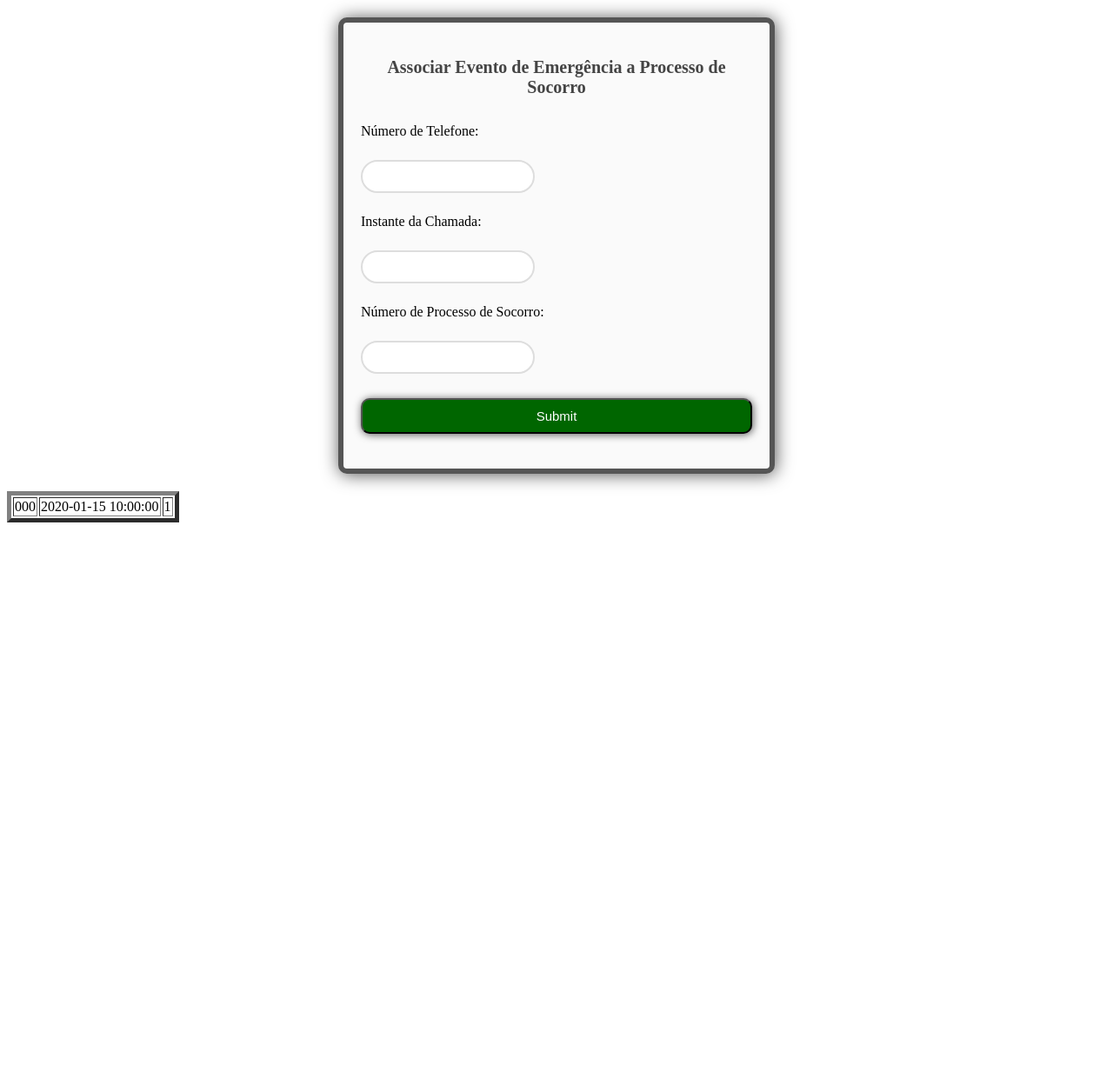
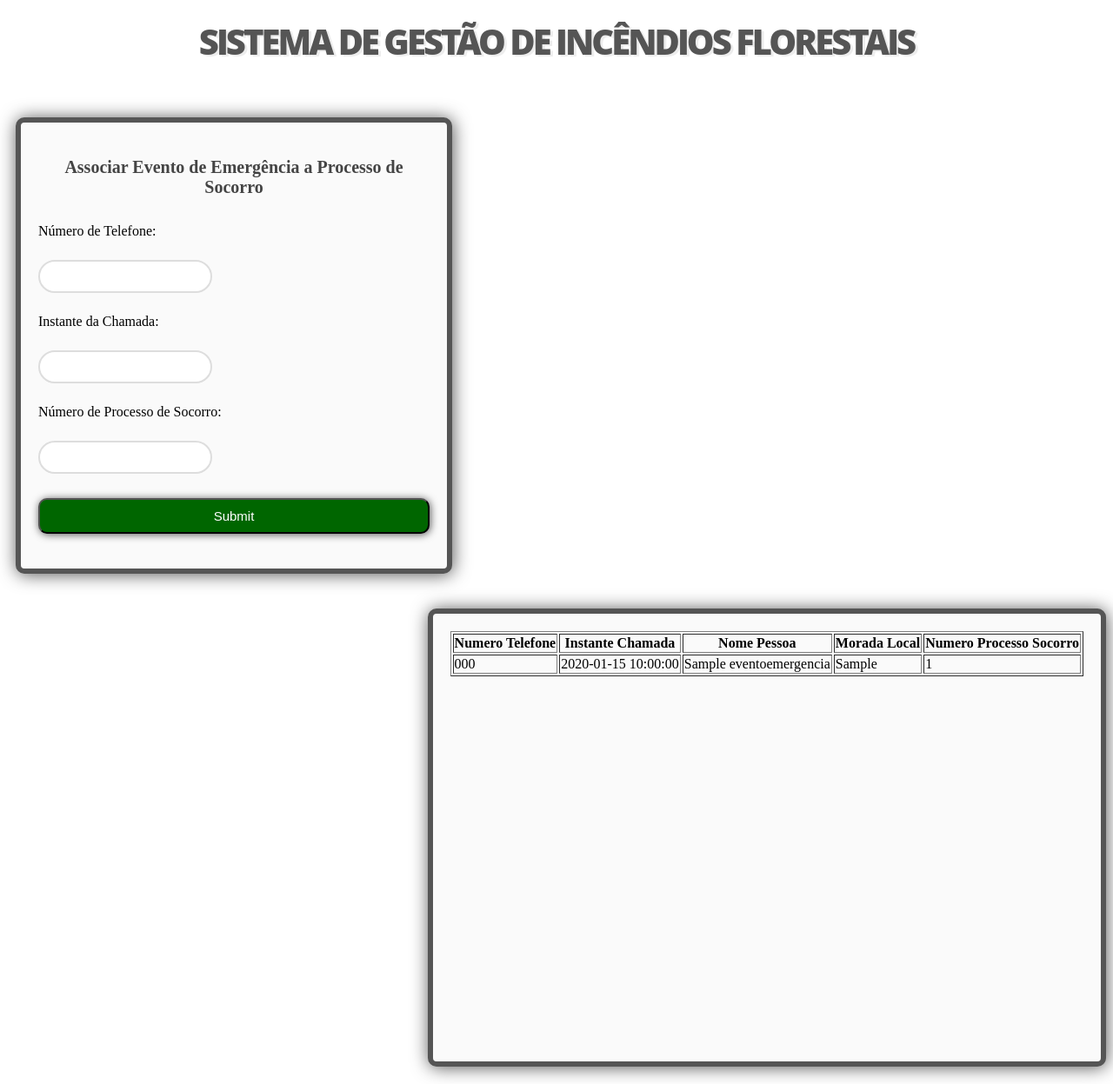
Before and after one commit to GabrielCFigueira/Bases-de-Dados, a PHP site: page /assoc.php?table=EventoProcesso in a window 1280 px wide. Shown: the whole page at 87% size. Before the commit the page ends 601 px from the top, so only its background shows below. Run offline with PHP 8.4, Linux system fonts and the light colour scheme; tables that the repository leaves empty hold one stand-in row (values such as "Sample post"); some libraries are stand-ins or nearby versions.

Commit message:
New style

```diff
--- a/assoc.php
+++ b/assoc.php
@@ -5,12 +5,22 @@
         <link rel="icon" type="image/png" href="Postgresql.png"/>
     </head>
     <body>
+    <center>
+        <h1 id="sgbd">Sistema de Gestão de Incêndios Florestais</h1>
 <?php
 
 function printQuery($result,$name) {
-    echo("<table border='5'>");
+    if ($name == "MeioProcesso"){
+        echo("<div id='div_table_assoc_meio_proc'>");
+    }else if ($name == "EventoProcesso"){
+        echo("<div id='div_table_assoc_evento_proc'>");
+    }
+
+    echo("<table border='1'>");
     if ($name == "MeioProcesso") {
         echo("<tr><th>Numero Meio</th><th>Nome Meio</th><th>Nome Entidade</th><th>Número de Processo do Socorro</th></tr>\n");
+    }else if ($name == "EventoProcesso"){
+        echo("<tr><th>Numero Telefone</th><th>Instante Chamada</th><th>Nome Pessoa</th><th>Morada Local</th><th>Numero Processo Socorro</th></tr>\n");
     }
 
     $result->setFetchMode(PDO::FETCH_ASSOC);
@@ -21,7 +31,7 @@ function printQuery($result,$name) {
         }
         echo("</tr>");
     }
-    echo("</table>");
+    echo("</table></div>");
 }
 
 $table = $_REQUEST['table'];
@@ -47,7 +57,7 @@ try
 
         $result->execute();
 
-        echo("<form id='form_style' action='InsertQueries/runInsertion.php' method='post'>
+        echo("<div id='div_input_assoc'><form id='form_style' action='InsertQueries/runInsertion.php' method='post'>
         <p><input type='hidden' name='table' value='$table'/></p>
         <p id='form_title'>Associar Meio a Processo de Socorro</p>
         <p>Número do Meio:</p> <input id='input_style' type='text' name='numMeio'/>
@@ -55,18 +65,18 @@ try
         <p>Número de Processo de Socorro:</p> <input id='input_style' type='text' name='numProcessoSocorro'/>
         <br>
         <input id='button_style' type='submit' value='Submit'/>
-        </form>");
+        </form></div>");
 
         printQuery($result, $table);
     }
     else if ($table == "EventoProcesso") {
 
-        $sql = "select numTelefone, instanteChamada, numProcessoSocorro from EventoEmergencia natural join ProcessoSocorro order by numTelefone, instanteChamada;";
+        $sql = "select numTelefone, instanteChamada, nomePessoa, moradaLocal, numProcessoSocorro from EventoEmergencia natural join ProcessoSocorro order by numTelefone, instanteChamada;";
         $result = $db->prepare($sql);
 
         $result->execute();
 
-        echo("<form id='form_style' action='InsertQueries/runInsertion.php' method='post'>
+        echo("<div id='div_input_assoc_evento_proc'><form id='form_style' action='InsertQueries/runInsertion.php' method='post'>
         <p><input type='hidden' name='table' value='$table'/></p>
         <p id='form_title'>Associar Evento de Emergência a Processo de Socorro</p>
         <p>Número de Telefone:</p> <input id='input_style' type='text' name='numTelefone'/>
@@ -74,7 +84,7 @@ try
         <p>Número de Processo de Socorro:</p> <input id='input_style' type='text' name='numProcessoSocorro'/>
         <br>
         <input id='button_style' type='submit' value='Submit'/>
-        </form>");
+        </form></div>");
 
         printQuery($result, $table);
     }
@@ -92,5 +102,6 @@ catch (PDOException $e)
 
 
 ?>
+</center>
     </body>
 </html>
--- a/list.php
+++ b/list.php
@@ -82,9 +82,7 @@
           <input type="submit" name="submit" value="Submit">
         </form>
     <?php
-    }
-
-    else if ($table == "MeioSocorro_Proc_Local"){ ?>
+    }else if ($table == "MeioSocorro_Proc_Local"){ ?>
         <form method="post" action="<?php echo htmlspecialchars($_SERVER["PHP_SELF"]); echo "?table=MeioSocorro_Proc_Local";?>">
           Morada: <input type="text" name="moradalocal"/>
           <br>
@@ -123,7 +121,7 @@
             $sql = "select numTelefone,instanteChamada,nomePessoa,moradaLocal,numProcessoSocorro,numMeio,nomeEntidade from Acciona natural join EventoEmergencia natural join MeioSocorro;";
         }
         else{
-            $sql = "select numTelefone,instanteChamada,nomePessoa,moradaLocal,numProcessoSocorro,numMeio,nomeEntidade from EventoEmergencia natural join Acciona natural join MeioSocorro where moradaLocal='$moradaLocal;";
+            $sql = "select numTelefone,instanteChamada,nomePessoa,moradaLocal,numProcessoSocorro,numMeio,nomeEntidade from EventoEmergencia natural join Acciona natural join MeioSocorro where moradaLocal='$moradaLocal';";
         }
         $result = $db->prepare($sql);
         $result->execute();
--- a/style.css
+++ b/style.css
@@ -91,6 +91,47 @@
     margin-left: auto;
     margin-right: auto;
     padding: 100px;
+}
+
+#div_input_assoc{
+    float: left;
+    margin-left: inherit;
+    margin-right: 10px;
+    width: 50%;
+    text-align: left;
+}
+
+#div_table_assoc_meio_proc{
+    overflow: scroll;
+    height: 340pt;
+    /*max-width: 550px;*/
+    background: #FAFAFA;
+    padding: 20px;
+    margin: 20px auto;
+    box-shadow: 1px 1px 20px #555555;
+    border-radius: 10px;
+    border: 6px solid #555555;
+    float: left;
+}
+
+#div_input_assoc_evento_proc{
+    float: left;
+    margin-left: 10px;
+    margin-right: 10px;
+    text-align: left;
+}
+
+#div_table_assoc_evento_proc{
+    overflow: scroll;
+    height: 356.7pt;
+    /*max-width: 550px;*/
+    background: #FAFAFA;
+    padding: 20px;
+    margin: 20px auto;
+    box-shadow: 1px 1px 20px #555555;
+    border-radius: 10px;
+    border: 6px solid #555555;
+    float: right;
 }
 
 #menu:before,
```
